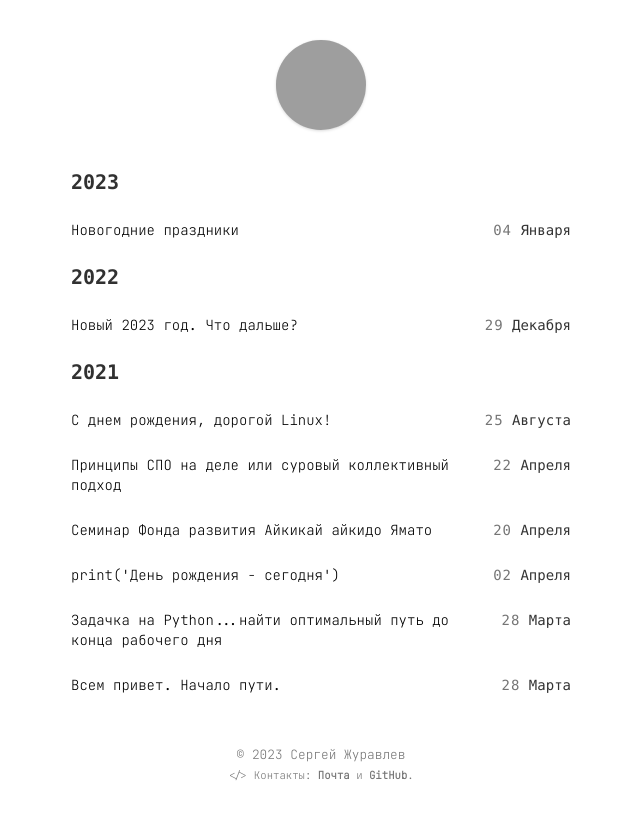
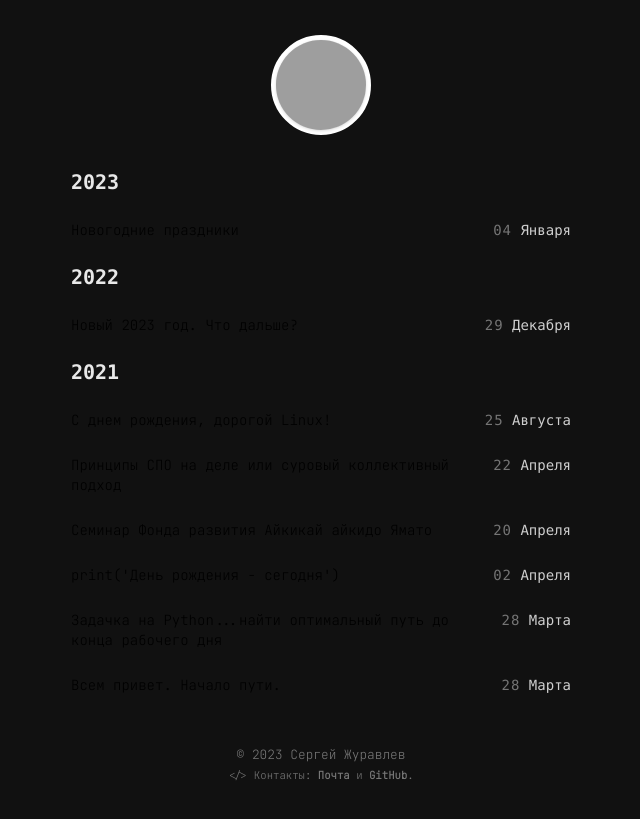
Before and after one commit to pernat/pernat.github.io, a Jekyll site: the page built from index.html, in a window 1280 px wide. Shown: the top 819 px of the page, without its empty margins (319-959 px from the left). Built offline with Jekyll 4.4.1, drawn with Linux system fonts in a browser that asks for light colours; grey boxes are pictures that could not be loaded.

Commit message:
mood color is black

```diff
--- a/_sass/main.scss
+++ b/_sass/main.scss
@@ -14,7 +14,8 @@
   font-weight: normal;
   font-style: normal;
   font-family: 'JetBrains Mono', monospace;
-  color: #333333;
+  color: #cfcfcf;
+  background-color: #111111;
   padding: 20px;
   margin: 0;
   -webkit-font-smoothing: antialiased;
@@ -31,7 +32,7 @@
 h6 {
     margin-bottom: 1rem;
     line-height: 1.25;
-    color: #313131;
+    color: #e8e8e8;
 }
 h1 {
   font-size: 2rem;
@@ -90,7 +91,7 @@
   -webkit-animation-name: bounce;
   a {
     background: #ddd url("logo_wrapper.png");
-    color: #000;
+    color: #fff;
     text-decoration: none;
     font-weight: 700;
     height: 100px;
@@ -181,7 +182,7 @@
   font-family: Consolas, monaco, monospace;
 }
 code {
-  color: #f14e32;
+  color: #fff;
   background: #eee;
   padding: 2px 6px;
   font-size: 13px;
```
